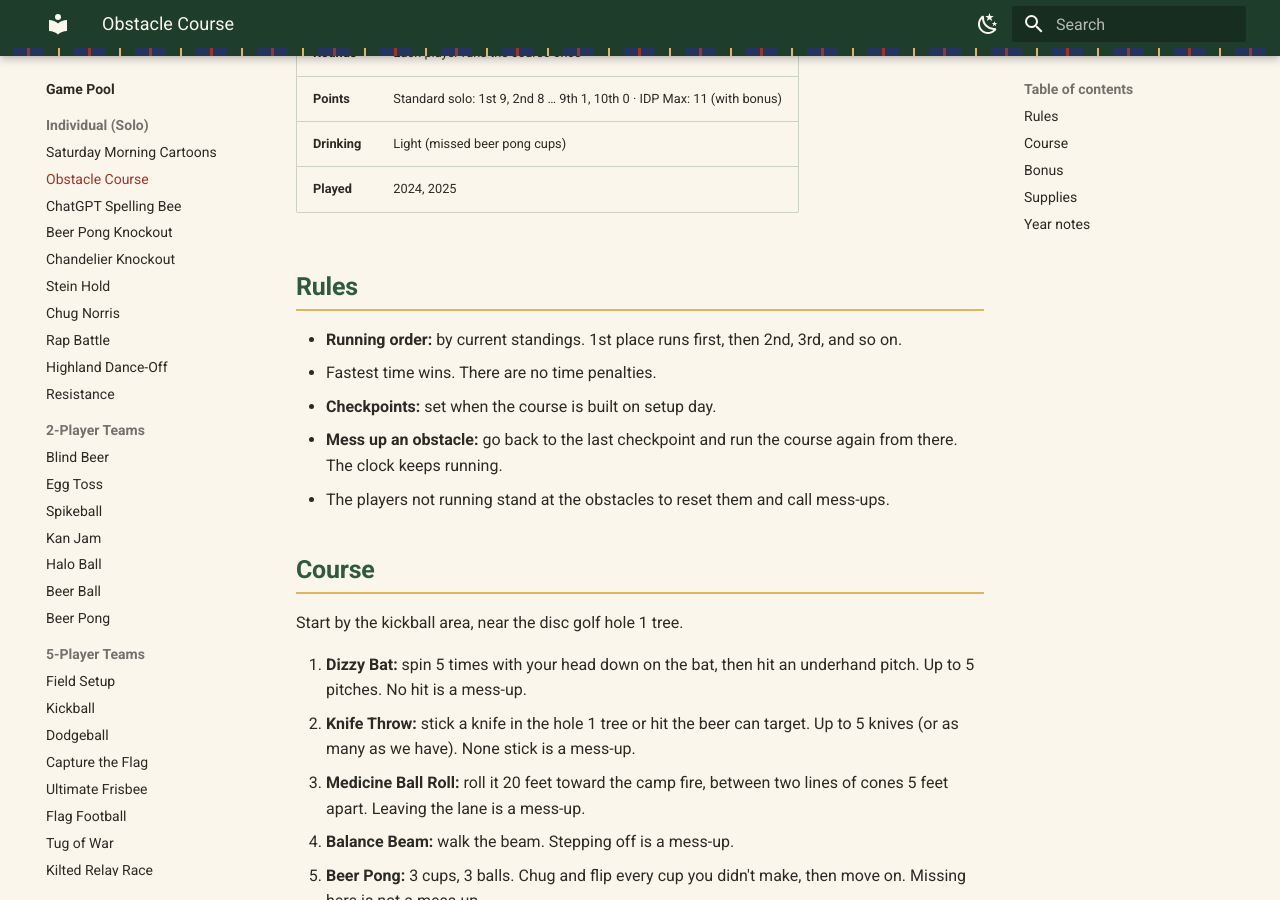
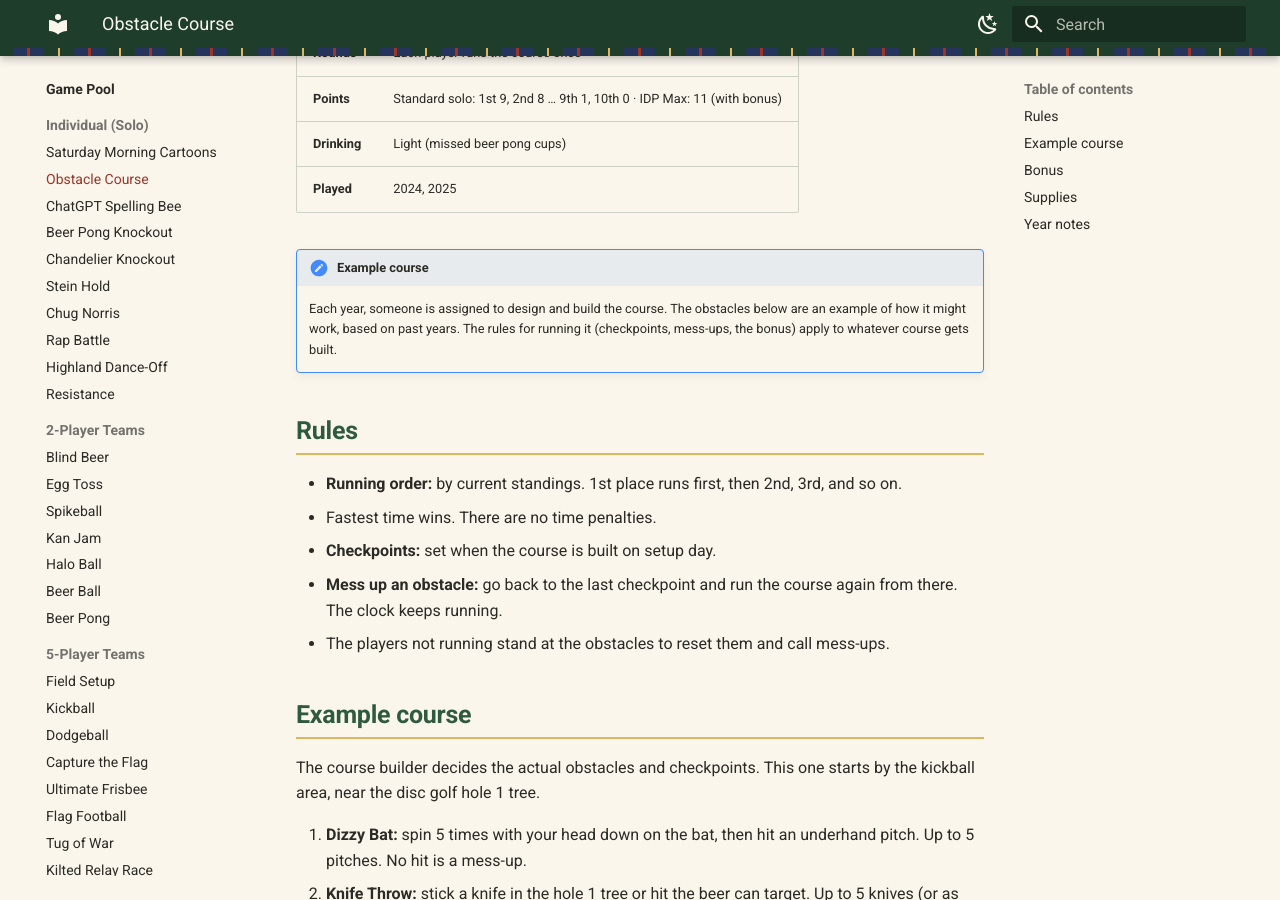
Before and after one commit to samuel-edison/best-man-games, an MkDocs documentation site: the page built from docs/games/individual/obstacle-course.md, in a window 1280 px wide and 900 px high, scrolled down 252 px. Built offline with MkDocs 1.6.1 and Material for MkDocs 9.7.7, drawn with Linux system fonts in a browser that asks for light colours.

Commit message:
Mark the obstacle course as an example built by an assigned player
Co-Authored-By: Claude Opus 5.5 <noreply@anthropic.com>

```diff
--- a/docs/games/individual/obstacle-course.md
+++ b/docs/games/individual/obstacle-course.md
@@ -8,6 +8,9 @@
 | **Drinking** | Light (missed beer pong cups) |
 | **Played** | 2024, 2025 |
 
+!!! note "Example course"
+    Each year, someone is assigned to design and build the course. The obstacles below are an example of how it might work, based on past years. The rules for running it (checkpoints, mess-ups, the bonus) apply to whatever course gets built.
+
 ## Rules
 
 - **Running order:** by current standings. 1st place runs first, then 2nd, 3rd, and so on.
@@ -16,9 +19,9 @@
 - **Mess up an obstacle:** go back to the last checkpoint and run the course again from there. The clock keeps running.
 - The players not running stand at the obstacles to reset them and call mess-ups.
 
-## Course
+## Example course
 
-Start by the kickball area, near the disc golf hole 1 tree.
+The course builder decides the actual obstacles and checkpoints. This one starts by the kickball area, near the disc golf hole 1 tree.
 
 1. **Dizzy Bat:** spin 5 times with your head down on the bat, then hit an underhand pitch. Up to 5 pitches. No hit is a mess-up.
 2. **Knife Throw:** stick a knife in the hole 1 tree or hit the beer can target. Up to 5 knives (or as many as we have). None stick is a mess-up.
```
